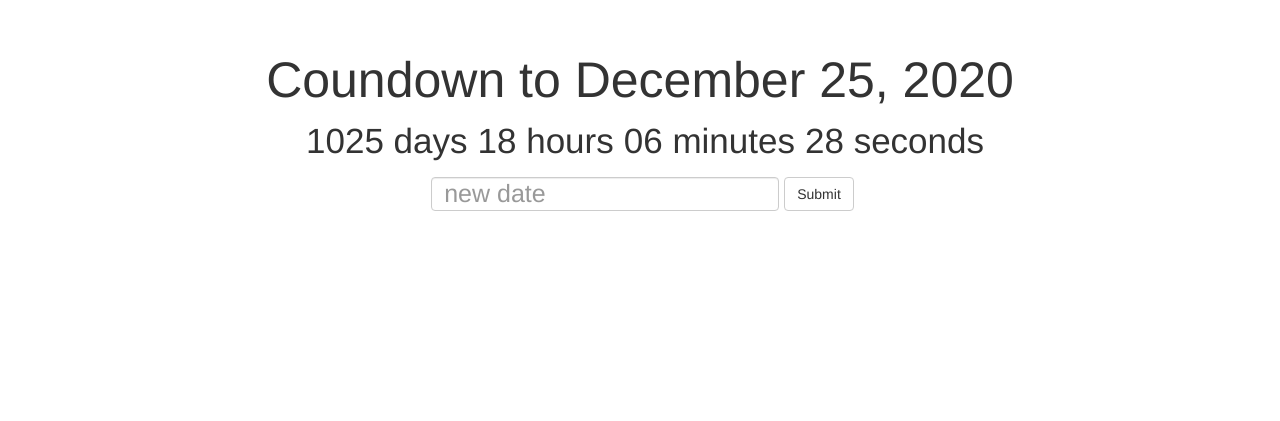
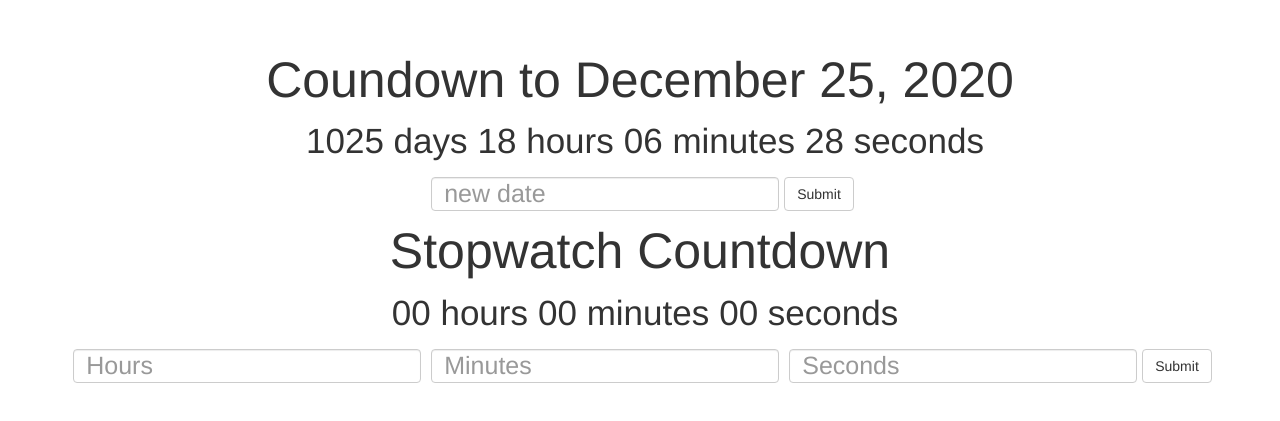
Before and after one commit to dwgarrett2013/countdownchamp, a React (Create React App) app: page / in a window 1280 px wide. Shown: the part 211-632 px from the top of the page. Built offline with nearby package versions, Linux system fonts and the light colour scheme.

Commit message:
countdown timer is working, need to add in toggle of message, but functionality is correct.  Had to pass in the date through the onclick action

```diff
--- a/src/App.css
+++ b/src/App.css
@@ -8,12 +8,12 @@
   font-size: 50px;
 }
 
-.Clock-days, .Clock-hours, .Clock-minutes, .Clock-seconds {
+.Clock-days, .Clock-hours, .Clock-minutes, .Clock-seconds, .Stopwatch-hours, .Stopwatch-minutes, .Stopwatch-seconds {
     display: inline;
     margin-left: 10px;
 }
 
-.Deadline-input {
+.Deadline-input, .Stopwatch-input {
   font-size: 25px;
   margin: 5px;
 }
--- a/src/App.jsx
+++ b/src/App.jsx
@@ -1,5 +1,6 @@
 import React, { Component } from 'react';  //no need to import ReactDOM since index already covers this
 import Clock from './Clock';  //import the clock class
+import Stopwatch from './Stopwatch'; //impor the stopwatch class
 import './App.css'; //This allows us to import the App.css file from the same directory
 import { Form, FormControl, Button } from 'react-bootstrap'; //this allows us to import react-bootstrap capabilities that were defined in the public index.html
 
@@ -26,7 +27,18 @@ class App extends Component {
       //adding first state variable called 'deadline'
       deadline: 'December 25, 2020',
       //adding a second state variable to receive changed input
-      newDeadline: '' //initially set as an empty string
+      newDeadline: '', //initially set as an empty string
+
+      stopwatchHours: 0,
+      stopwatchMinutes: 0,
+      stopwatchSeconds: 0,
+      currentTime: new Date(),
+
+      newStopwatchHours: null,
+      newStopwatchMinutes: null,
+      newStopwatchSeconds: null
+
+
     }
   }
 
@@ -35,7 +47,17 @@ changeDeadline() {
   //you must never change or update state directly, must always be done via setState, not via {this.state.deadline}
   //console.log('state', this.state);
   //This actuually sets the deadline state to the state of the newdeadline
+  //console.log('before', this.state);
   this.setState({deadline: this.state.newDeadline});
+  //console.log('after', this.state);
+}
+
+//changes the state of the stopwatchCountdownClock
+changeStopWatch() {
+  //you must never change or update state directly, must always be done via setState, not via {this.state.deadline}
+  //console.log('before', this.state.newStopWatchCountdownClock);
+  this.setState({stopwatchHours: this.state.newStopwatchHours, stopwatchMinutes: this.state.newStopwatchMinutes, stopwatchSeconds: this.state.newStopwatchSeconds, currentTime: new Date()});
+  //console.log('after', this.state);
 }
 
   //{this.state.deadline} is a variable represented by the state value
@@ -49,6 +71,7 @@ changeDeadline() {
   //We will also add FormControl and Button tags from react-bootstrap
   //adding className ("Deadline-Input") allows us to control font-size of input field in our css file
   render() {
+    console.log('appState', this.state);
     return (
       <div className="App">
         <div className="App-title">
@@ -59,11 +82,40 @@ changeDeadline() {
         />
         <Form inline={true}>
           <FormControl
-          className="Deadline-input"
+            className="Deadline-input"
             placeholder='new date'
             onChange={event => this.setState({newDeadline: event.target.value})}
           />
           <Button onClick={() => this.changeDeadline()}>
+            Submit
+          </Button>
+        </Form>
+        <div className="App-title">
+          Stopwatch Countdown
+        </div>
+        <Stopwatch
+          stopwatchHours={this.state.stopwatchHours}
+          stopwatchMinutes={this.state.stopwatchMinutes}
+          stopwatchSeconds={this.state.stopwatchSeconds}
+          currentTime={this.state.currentTime}
+        />
+        <Form  inline={true}>
+          <FormControl
+            className="Stopwatch-input"
+            placeholder='Hours'
+            onChange={event => this.setState({newStopwatchHours: event.target.value})}
+          />
+          <FormControl
+            className="Stopwatch-input"
+            placeholder='Minutes'
+            onChange={event => this.setState({newStopwatchMinutes: event.target.value})}
+          />
+          <FormControl
+            className="Stopwatch-input"
+            placeholder='Seconds'
+            onChange={event => this.setState({newStopwatchSeconds: event.target.value})}
+          />
+          <Button onClick={() => this.changeStopWatch()}>
             Submit
           </Button>
         </Form>
--- a/src/Clock.jsx
+++ b/src/Clock.jsx
@@ -76,6 +76,7 @@ class Clock extends Component {
     //this.whatever takes functions from the same class/component
     //one can add leadingZero() methods so that the displayed value is leading zeroes, for security reasons, this logic should be display-based, as opposed to actual implementable logic
     //if the deadline has already passed, then it will display a negative prior
+    //console.log('clock state', this.state);
     return (
       <div>
         <div className="Clock-days">{this.leadingZero(this.state.days)} days</div>
--- /dev/null
+++ b/src/Stopwatch.jsx
@@ -0,0 +1,80 @@
+import React, { Component } from 'react';
+import './App.css';
+
+//standard imports above
+
+//we want to create a Stopwatch component to encompass the 3 div components in App.jsx
+class Stopwatch extends Component {
+
+  constructor(props) {
+    super(props);
+    console.log('props', props)
+    this.state= {
+      hours: 0,
+      minutes: 0,
+      seconds: 0,
+      futureTime: '',
+      currentTime: new Date()
+    }
+    //need to add code the adjust the currentTime
+    console.log('currentTime',this.props.currentTime);
+    console.log('currenttime plus a few', new Date(this.props.currentTime.getTime()+(1000*1)+(1000*60*1)+(1000*60*60*1)));
+
+  }
+
+  //loads data before rendering
+  componentWillMount() {
+    //this.getFutureTime(this.props.stopwatchHours,this.props.stopwatchMinutes,this.props.stopwatchSeconds);
+    this.getTimeUntil(this.props.stopwatchHours,this.props.stopwatchMinutes,this.props.stopwatchSeconds);
+  }
+
+  componentDidMount() {
+    //executes getTimeUntil() every second (1000 ms since ms is the unit)
+    setInterval(() => this.getTimeUntil(this.props.stopwatchHours,this.props.stopwatchMinutes,this.props.stopwatchSeconds), 1000);
+  }
+
+  //function that adds a leading zero to a number to ensure it is displayed neatly
+  leadingZero(num) {
+    //turnary experession approach
+    return num < 10 ? ('0' + num) : num;
+  }
+
+  getTimeUntil(stopwatchHours, stopwatchMinutes, stopwatchSeconds) {
+    const futureTime=new Date(this.props.currentTime.getTime()+(1000*stopwatchSeconds)+(1000*60*stopwatchMinutes)+(1000*60*60*stopwatchHours));
+    const time = Date.parse(futureTime) - Date.parse(new Date());
+    console.log('time',time);
+
+    //calculations for each of the number of seconds until deadline (negative if already passed)
+    let seconds = Math.floor((time/1000) % 60);
+    //console.log('seconds', seconds);
+    let minutes = Math.floor((time/1000/60) % 60);
+    let hours = Math.floor(time/(1000*60*60) % 24);
+
+    if(hours<=0 && minutes<=0 && seconds<=0)
+    {
+      hours=0;
+      minutes=0;
+      seconds=0;
+    }
+
+    this.setState({hours, minutes, seconds});
+  }
+
+  //use this.state to hold the values of the state field
+  render() {
+    //console.log('stopwatch state', this.props);
+    //this.whatever takes functions from the same class/component
+    //one can add leadingZero() methods so that the displayed value is leading zeroes, for security reasons, this logic should be display-based, as opposed to actual implementable logic
+    //if the deadline has already passed, then it will display a negative prior
+    //console.log("hello" + this.state.secondsLeft);
+    return (
+      <div>
+        <div className="Stopwatch-hours">{this.leadingZero(this.state.hours)} hours</div>
+        <div className="Stopwatch-minutes">{this.leadingZero(this.state.minutes)} minutes</div>
+        <div className="Stopwatch-seconds">{this.leadingZero(this.state.seconds)} seconds</div>
+      </div>
+    )
+  }
+}
+
+export default Stopwatch;
```
